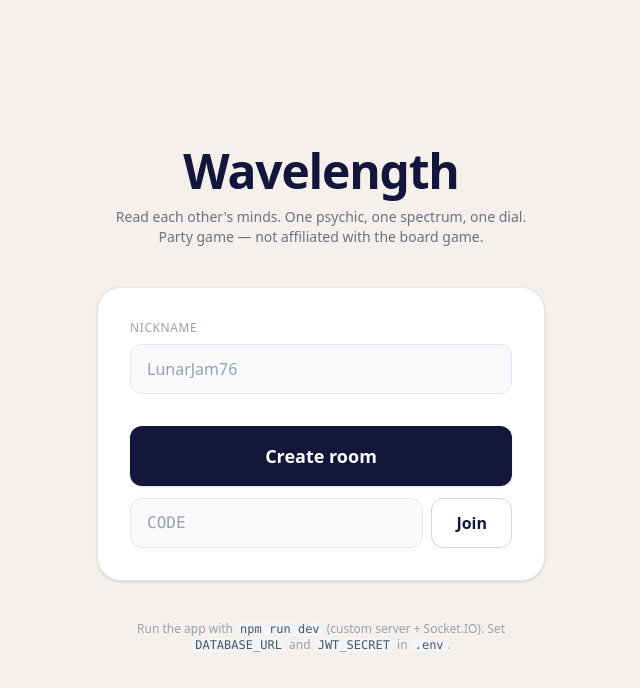
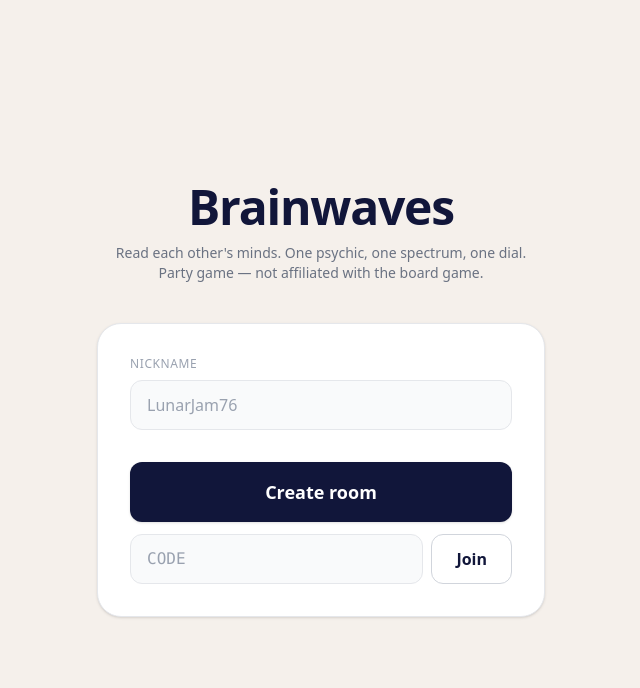
Before and after one commit to razlze/wavelength, a Next.js app in the folder wavelength/: page / in a window 1280 px wide. Shown: the top 688 px of the page, without its empty margins (319-959 px from the left). Built offline with nearby package versions, Linux system fonts and the light colour scheme.

Commit message:
UI updates and needle fix in prod

```diff
--- a/wavelength/src/app/layout.tsx
+++ b/wavelength/src/app/layout.tsx
@@ -13,8 +13,9 @@ const geistMono = Geist_Mono({
 });
 
 export const metadata: Metadata = {
-  title: "Wavelength — party spectrum game",
-  description: "Create a room, share the code, guess where the target hides on the dial.",
+  title: "Brainwaves",
+  description:
+    "Create a room, share the code, guess where the target hides on the dial.",
 };
 
 export default function RootLayout({
--- a/wavelength/src/app/page.tsx
+++ b/wavelength/src/app/page.tsx
@@ -73,7 +73,7 @@ export default function Home() {
     <main className="flex min-h-screen flex-col items-center justify-center px-6 py-16">
       <div className="mb-10 text-center">
         <h1 className="text-4xl font-black tracking-tight text-[#11163A] sm:text-5xl">
-          Wavelength
+          Brainwaves
         </h1>
         <p className="mt-3 max-w-md text-sm text-gray-500">
           Read each other&apos;s minds. One psychic, one spectrum, one dial.
@@ -125,22 +125,6 @@ export default function Home() {
         {err && <p className="text-center text-sm text-red-500">{err}</p>}
       </div>
 
-      <p className="mt-10 max-w-sm text-center text-xs text-gray-400">
-        Run the app with{" "}
-        <code className="rounded bg-gray-100 px-1 text-gray-600">
-          npm run dev
-        </code>{" "}
-        (custom server + Socket.IO). Set{" "}
-        <code className="rounded bg-gray-100 px-1 text-gray-600">
-          DATABASE_URL
-        </code>{" "}
-        and{" "}
-        <code className="rounded bg-gray-100 px-1 text-gray-600">
-          JWT_SECRET
-        </code>{" "}
-        in{" "}
-        <code className="rounded bg-gray-100 px-1 text-gray-600">.env</code>.
-      </p>
     </main>
   );
 }
--- a/wavelength/src/components/Dial.tsx
+++ b/wavelength/src/components/Dial.tsx
@@ -154,6 +154,8 @@ type DialProps = {
   locked?: boolean;
   /** Toggle lock state from the center button */
   onToggleLock?: () => void;
+  /** Notifies when the user is actively dragging the needle */
+  onDragStateChange?: (dragging: boolean) => void;
   /**
    * Optional teal cover over the playable area for guessers.
    * When true, a teal semi-circle sits over the cream background.
@@ -179,6 +181,7 @@ export function Dial({
   mode = "guess",
   locked = false,
   onToggleLock,
+  onDragStateChange,
   showCover = false,
   coverRevealing = false,
 }: DialProps) {
@@ -251,12 +254,21 @@ export function Dial({
         className="w-full max-w-[520px] touch-none select-none"
         onPointerDown={(e) => {
           e.currentTarget.setPointerCapture(e.pointerId);
+          onDragStateChange?.(true);
           handlePointer(e.clientX, e.clientY, e.currentTarget);
         }}
         onPointerMove={(e) => {
           if (e.buttons !== 1 && e.pointerType === "mouse") return;
           if (!e.currentTarget.hasPointerCapture(e.pointerId)) return;
           handlePointer(e.clientX, e.clientY, e.currentTarget);
+        }}
+        onPointerUp={(e) => {
+          if (!e.currentTarget.hasPointerCapture(e.pointerId)) return;
+          onDragStateChange?.(false);
+        }}
+        onPointerCancel={(e) => {
+          if (!e.currentTarget.hasPointerCapture(e.pointerId)) return;
+          onDragStateChange?.(false);
         }}
       >
         <defs>
--- a/wavelength/src/components/RoomClient.tsx
+++ b/wavelength/src/components/RoomClient.tsx
@@ -18,6 +18,9 @@ export function RoomClient({ code }: Props) {
   const [err, setErr] = useState<string | null>(null);
   const [socket, setSocket] = useState<ReturnType<typeof io> | null>(null);
   const [needle, setNeedle] = useState(0.5);
+  const draggingNeedleRef = useRef(false);
+  const rafSendRef = useRef<number | null>(null);
+  const pendingSendRef = useRef<number | null>(null);
   const [countdown, setCountdown] = useState<number | null>(null);
   const countdownRef = useRef<ReturnType<typeof setInterval> | null>(null);
   /** Guesser: cover stays until peel finishes after guessing → reveal. */
@@ -42,7 +45,7 @@ export function RoomClient({ code }: Props) {
 
   useEffect(() => {
     if (state?.round?.teamNeedle !== undefined) {
-      setNeedle(state.round.teamNeedle);
+      if (!draggingNeedleRef.current) setNeedle(state.round.teamNeedle);
     }
   }, [state?.round?.teamNeedle, state?.round?.id]);
 
@@ -55,16 +58,16 @@ export function RoomClient({ code }: Props) {
     });
     s.on("connect", () => setErr(null));
     s.on("connect_error", () =>
-      setErr("Could not connect. Is the server running?"),
+      setErr("Could not connect. Please try again."),
     );
     s.on("room:state", (payload: RoomStatePayload) => {
       setState(payload);
       if (payload.round?.teamNeedle !== undefined) {
-        setNeedle(payload.round.teamNeedle);
+        if (!draggingNeedleRef.current) setNeedle(payload.round.teamNeedle);
       }
     });
     s.on("room:needle", (p: { teamNeedle: number }) => {
-      setNeedle(p.teamNeedle);
+      if (!draggingNeedleRef.current) setNeedle(p.teamNeedle);
     });
     s.on("room:countdown_start", () => {
       setCountdown(3);
@@ -97,6 +100,16 @@ export function RoomClient({ code }: Props) {
       setSocket(null);
     };
   }, [token]);
+
+  useEffect(() => {
+    return () => {
+      if (rafSendRef.current !== null) {
+        cancelAnimationFrame(rafSendRef.current);
+        rafSendRef.current = null;
+      }
+      pendingSendRef.current = null;
+    };
+  }, []);
 
   const createOrJoin = async (join: boolean) => {
     setErr(null);
@@ -406,9 +419,26 @@ export function RoomClient({ code }: Props) {
                 ? undefined
                 : (v) => {
                     setNeedle(v);
-                    socket?.emit("player:needle_move", { position: v });
+                    pendingSendRef.current = v;
+                    if (rafSendRef.current === null) {
+                      rafSendRef.current = requestAnimationFrame(() => {
+                        rafSendRef.current = null;
+                        const pos = pendingSendRef.current;
+                        pendingSendRef.current = null;
+                        if (pos !== null) {
+                          socket?.emit("player:needle_move", { position: pos });
+                        }
+                      });
+                    }
                   }
             }
+            onDragStateChange={(dragging) => {
+              draggingNeedleRef.current = dragging;
+              if (!dragging) {
+                const serverNeedle = round?.teamNeedle;
+                if (serverNeedle !== undefined) setNeedle(serverNeedle);
+              }
+            }}
             disabled={dialReveal || !iGuess || locked}
             leftLabel={round.theme.left}
             rightLabel={round.theme.right}
```
